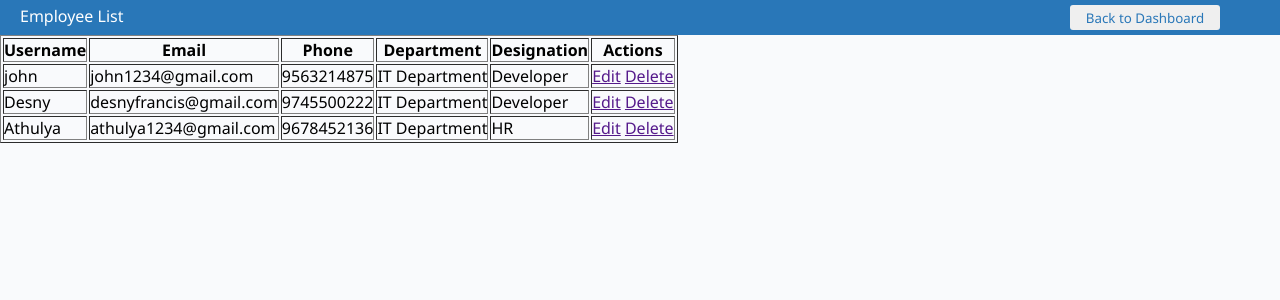
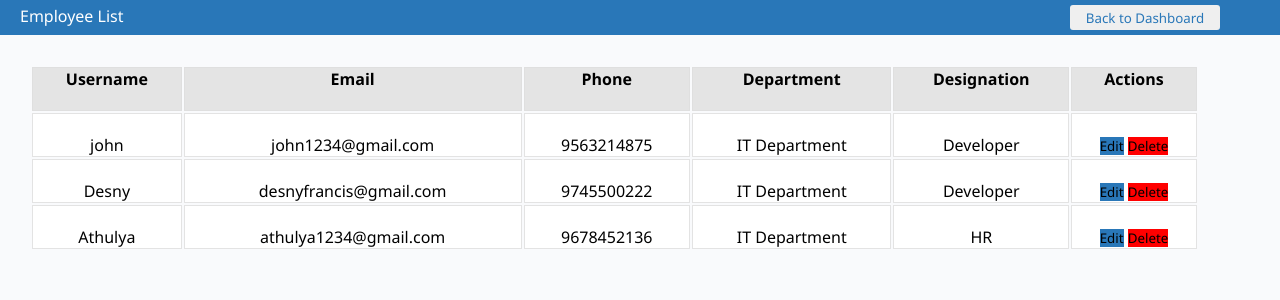
Before and after one commit to desny04/EMS-Employee, a Django app: page /employees/ in a window 1280 px wide. Shown: the top 300 px of the page. Run offline with Django 5.2, Linux system fonts and the light colour scheme; a user stored in the database is signed in; data comes from the database, SQL or seed files in the repository; both versions use the stored data as it was after the commit; parts of the project's set-up code (start-up, migrations or seed data) failed here and were passed over.

Commit message:
employee_list

```diff
--- a/ems/static/css/employee_list.css
+++ b/ems/static/css/employee_list.css
@@ -40,3 +40,34 @@ body{
     font-weight: 500;
     border-radius: 3px;
 }
+
+table{
+    padding: 30px;
+    width: 96%;
+}
+
+th{
+    border: 1px solid rgb(223, 223, 223);
+    background-color:rgb(228, 228, 228) ;
+    padding-bottom: 20px;
+    text-align: center;
+}
+
+td{
+    border: 1px solid rgb(227, 227, 227);
+    background-color: white;
+    padding-top: 20px;
+    text-align: center;
+}
+
+.edit button{
+    background-color:rgb(41, 119, 184) ;
+    border: none;
+    outline: none;
+}
+
+.delete button{
+    background-color: red;
+    border: none;
+    outline: none;
+}
--- a/ems/template/admin/employee_list.html
+++ b/ems/template/admin/employee_list.html
@@ -18,7 +18,8 @@
         </div>
     </div>
 
-    <table border="1">
+    <table>
+        <thead>
             <tr>
                 <th>Username</th>
                 <th>Email</th>
@@ -27,6 +28,7 @@
                 <th>Designation</th>
                 <th>Actions</th>
             </tr>
+        </thead>
 
         {% for employee in employees %}
         <tr>
@@ -36,8 +38,8 @@
             <td>{{ employee.department }}</td>
             <td>{{ employee.designation }}</td>
             <td>
-                <a href="">Edit</a>
-                <a href="">Delete</a>
+                <span class="edit"><a href=""><button>Edit</button></a></span>
+                <span class="delete"><a href=""><button>Delete</button></a></span>
             </td>
         </tr>
         {% endfor %}
```
Also changed, not shown: ems/db.sqlite3. Lines whose indentation alone changed are shown as unchanged.
